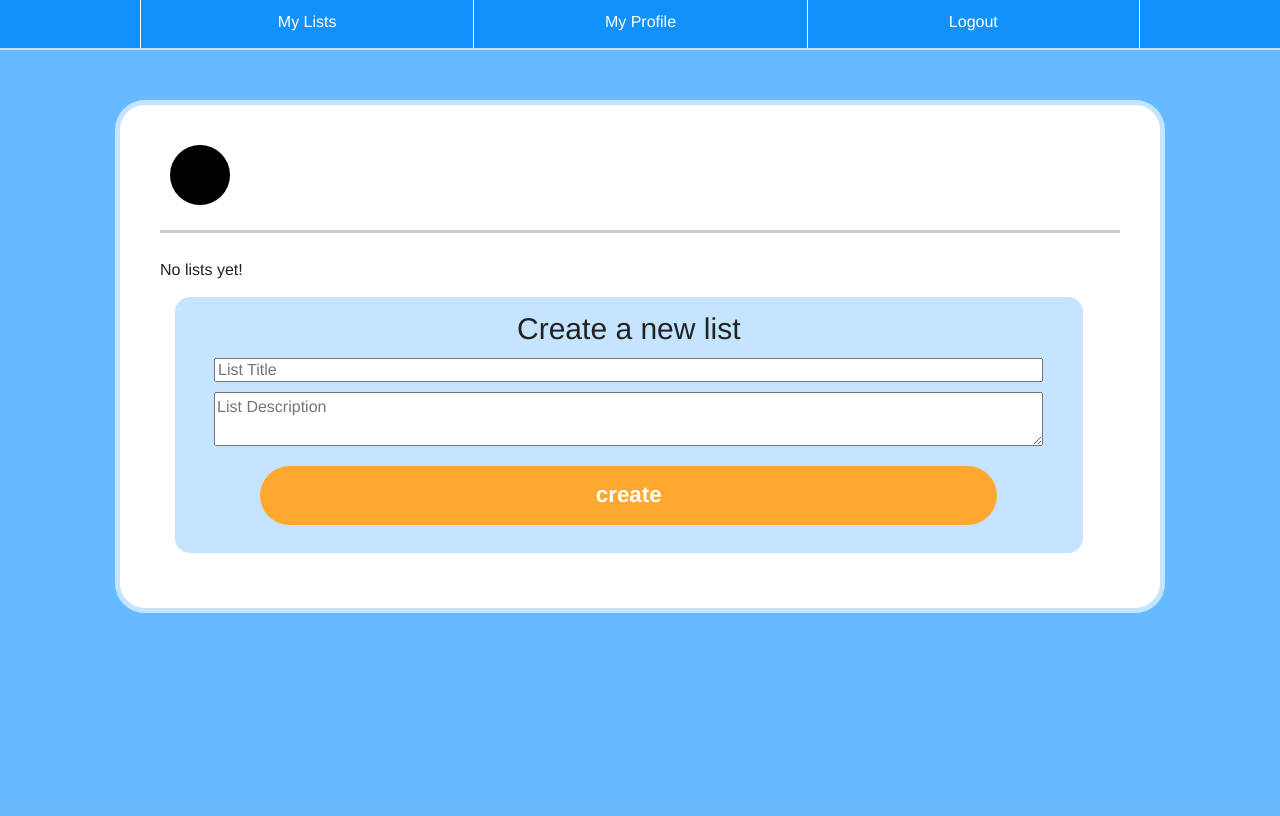
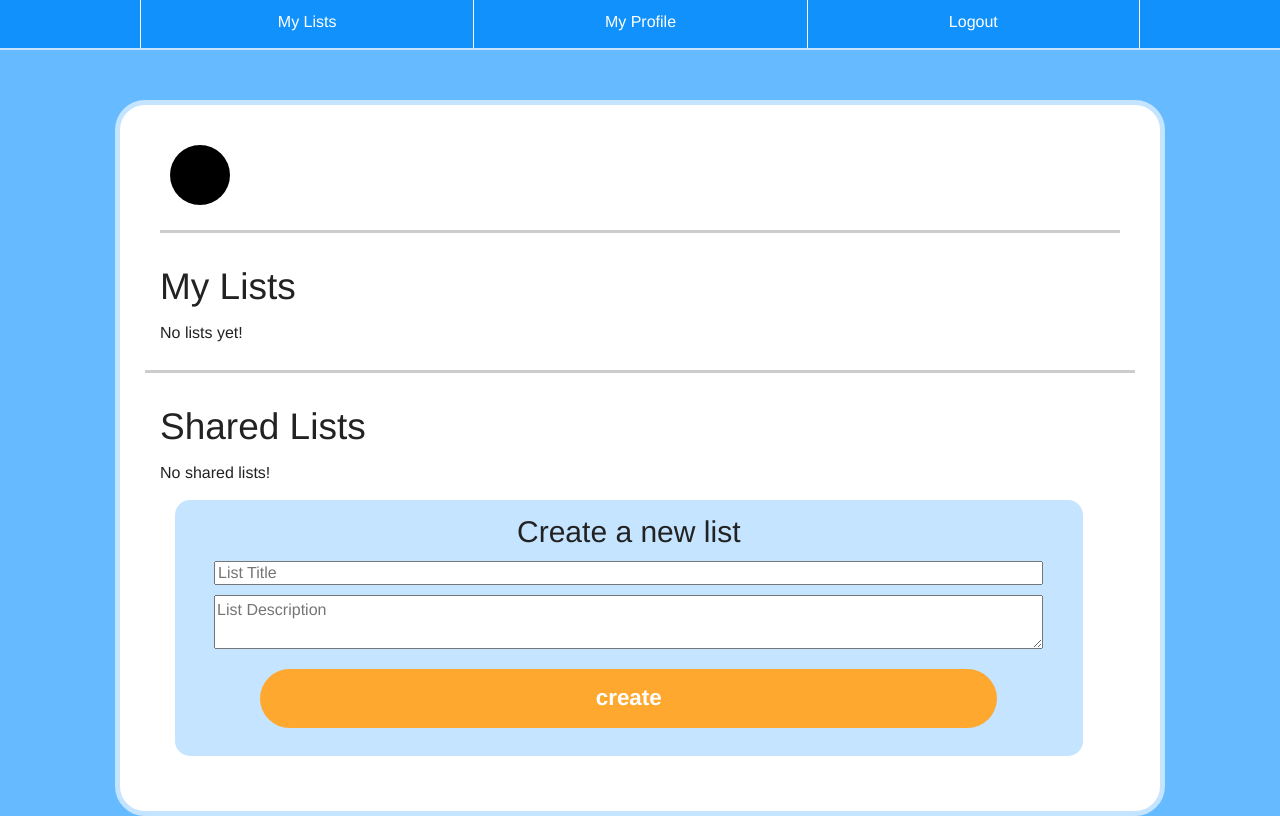
Before and after one commit to miracode/wist, a Flask app: template templates/list_all.html in a window 1280 px wide. Before the commit the page ends 613 px from the top, so only its background shows below. Run offline with Flask 2, Linux system fonts and the light colour scheme; the template is opened without the code that fills it, so the values that code supplies are empty; some libraries are stand-ins or nearby versions.

Commit message:
allows user to see lists shared with them

```diff
--- a/database.py
+++ b/database.py
@@ -75,6 +75,9 @@ DB_ALL_LIST_ITEMS = """
 SELECT item_id, text, checked FROM list_items
 WHERE list_id = %s
 """
+DB_ALL_SHARED_LISTS = """
+SELECT list_id FROM list_users WHERE user_id = %s
+"""
 DB_ALL_LIST_USERS = """
 SELECT user_id FROM list_users WHERE list_id = %s
 """
@@ -85,7 +88,7 @@ DB_USER_SELECT_BY_ID = """
 SELECT user_name FROM users WHERE user_id = %s
 """
 DB_LIST_INFO_BY_ID = """
-SELECT title, description, owner_id FROM lists
+SELECT title, description, owner_id, list_id FROM lists
 WHERE list_id = %s
 """
 # DB UPDATE statements
@@ -270,7 +273,7 @@ def get_list_info(list_id):
     con = get_database_connection()
     cur = con.cursor()
     cur.execute(DB_LIST_INFO_BY_ID, [list_id])
-    keys = ('title', 'description', 'owner_id')
+    keys = ('title', 'description', 'owner_id', 'list_id')
     return [dict(zip(keys, row)) for row in cur.fetchall()]
 
 
@@ -281,6 +284,14 @@ def get_all_users_lists(user_id):
     cur.execute(DB_ALL_USER_LISTS, [user_id])
     keys = ('list_id', 'title', 'description')
     return [dict(zip(keys, row)) for row in cur.fetchall()]
+
+
+def get_all_shared_lists(user_id):
+    """returns a list of all of the lists that the user is included in"""
+    con = get_database_connection()
+    cur = con.cursor()
+    cur.execute(DB_ALL_SHARED_LISTS, [user_id])
+    return [row[0] for row in cur.fetchall()]
 
 
 def get_all_list_items(list_id):
--- a/templates/list_all.html
+++ b/templates/list_all.html
@@ -13,6 +13,7 @@
     <div class='row'>
         <!-- list items -->
             <!-- for loop this shit -->
+            <h2>My Lists</h2>
             {% for list in lists %}
             <div class='row' id='{{list.list_id}}'>
                 <div class='large-11 columns list-item'>
@@ -24,6 +25,21 @@
             </div>
             {% else %}
             No lists yet!
+            {% endfor %}
+            <div class='row'>
+                <div class='large-12 columns line'></div>
+            </div>
+            <h2>Shared Lists</h2>
+            {% for list in shared_lists %}
+            <div class='row' id='{{list.list_id}}'>
+                <div class='large-11 columns list-item'>
+                    <a href='{{ url_for("display_list", id=list.list_id) }}'>
+                        <p class='list-item-name'>{{ list.title }}</p>
+                    </a>
+                </div>
+            </div>
+            {% else %}
+            No shared lists!
             {% endfor %}
             <!-- begin form  -->
             <div class='row'>
--- a/templates/list_view.html
+++ b/templates/list_view.html
@@ -9,7 +9,7 @@
     <div class='row'>
         <div class='large-1 columns profile-picture-small'></div>
         <div class='large-11 columns'>
-            <p class='created-by'>CREATED BY {{owner.user_name}}</p>
+            <p class='created-by'>CREATED BY {{owner}}</p>
         </div>
     </div>
     <div class='row'>
--- a/views.py
+++ b/views.py
@@ -60,27 +60,22 @@ def show_lists():
     lists = get_all_users_lists(session['user_id'])
     user = get_user_name(session['user_id'])
     message = "%s's Lists" % user
+    shared_list_ids = get_all_shared_lists(session['user_id'])
+    shared_lists = [get_list_info(list_id)[0] for list_id in shared_list_ids]
     return render_template('list_all.html', lists=lists,
-                    message=message, user_id=session['user_id'])
-
-
-# This doesn't work
-@app.route('/lists/all', methods=['GET'])
-def show_lists_register_sucess():
-    lists = get_all_users_lists(session['user_id'])
-    user = get_user_name(session['user_id'])
-    message = "Thank you for registering %s!" % user
-    return render_template('list_all.html', lists=lists,
-                    message=message, user_id=session['user_id'])
+        shared_lists = shared_lists, message=message,
+        user_id=session['user_id'])
 
 
 @app.route('/lists/<id>')
 def display_list(id):
     items = get_all_list_items(id)
     this_list = get_list_info(id)[0]
-    owner = get_user_name(this_list['owner_id'])[0]
+    owner = get_user_name(this_list['owner_id'])
+    owner_id = this_list['owner_id']
     return render_template('list_view.html', items=items, this_list=this_list,
-                           list_id=id, owner=owner, user_id=session['user_id'])
+                           list_id=id, owner=owner, user_id=session['user_id'],
+                           owner_id=owner_id)
 
 
 @app.route('/lists/create', methods=['GET', 'POST'])
```
